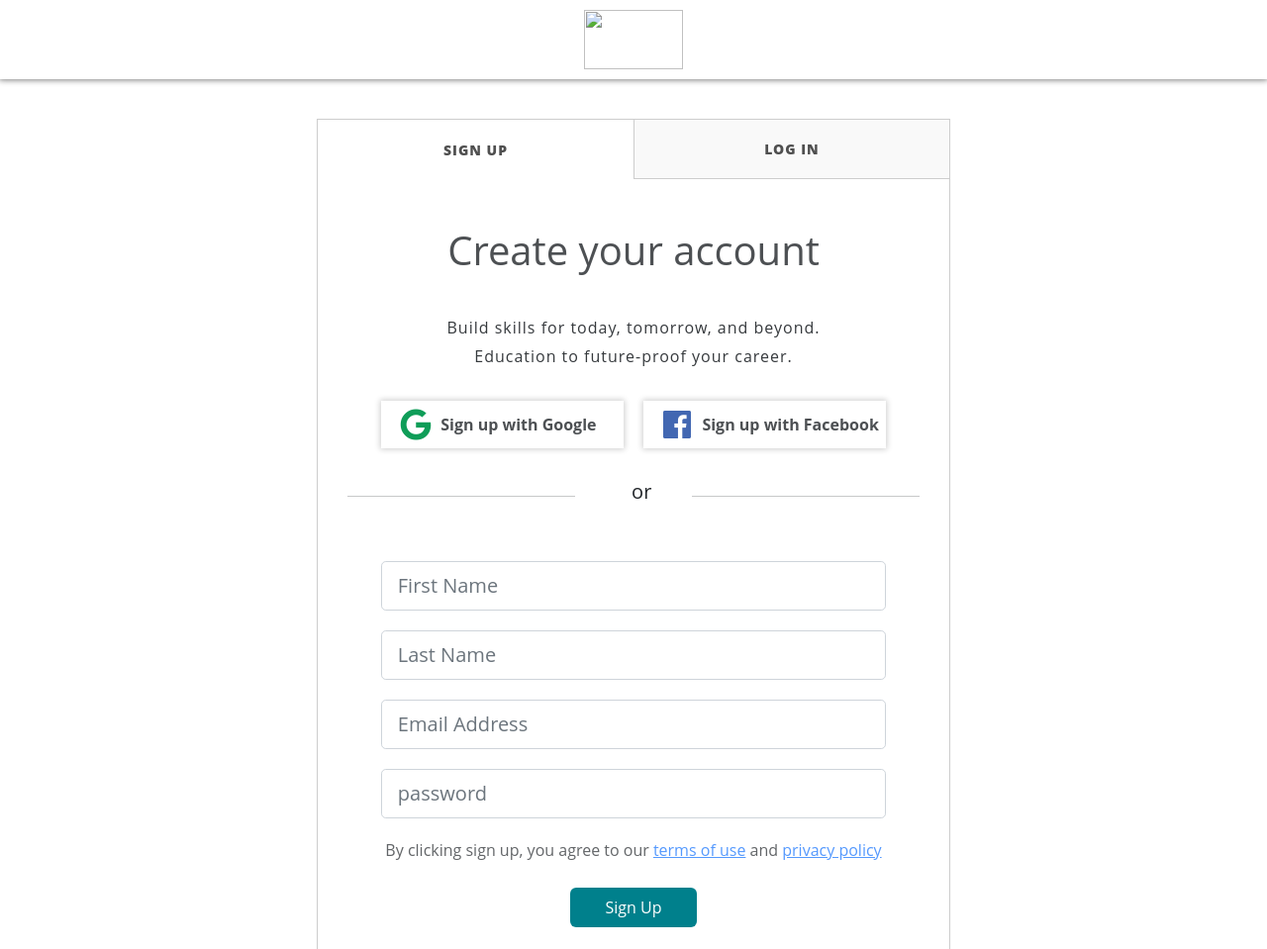
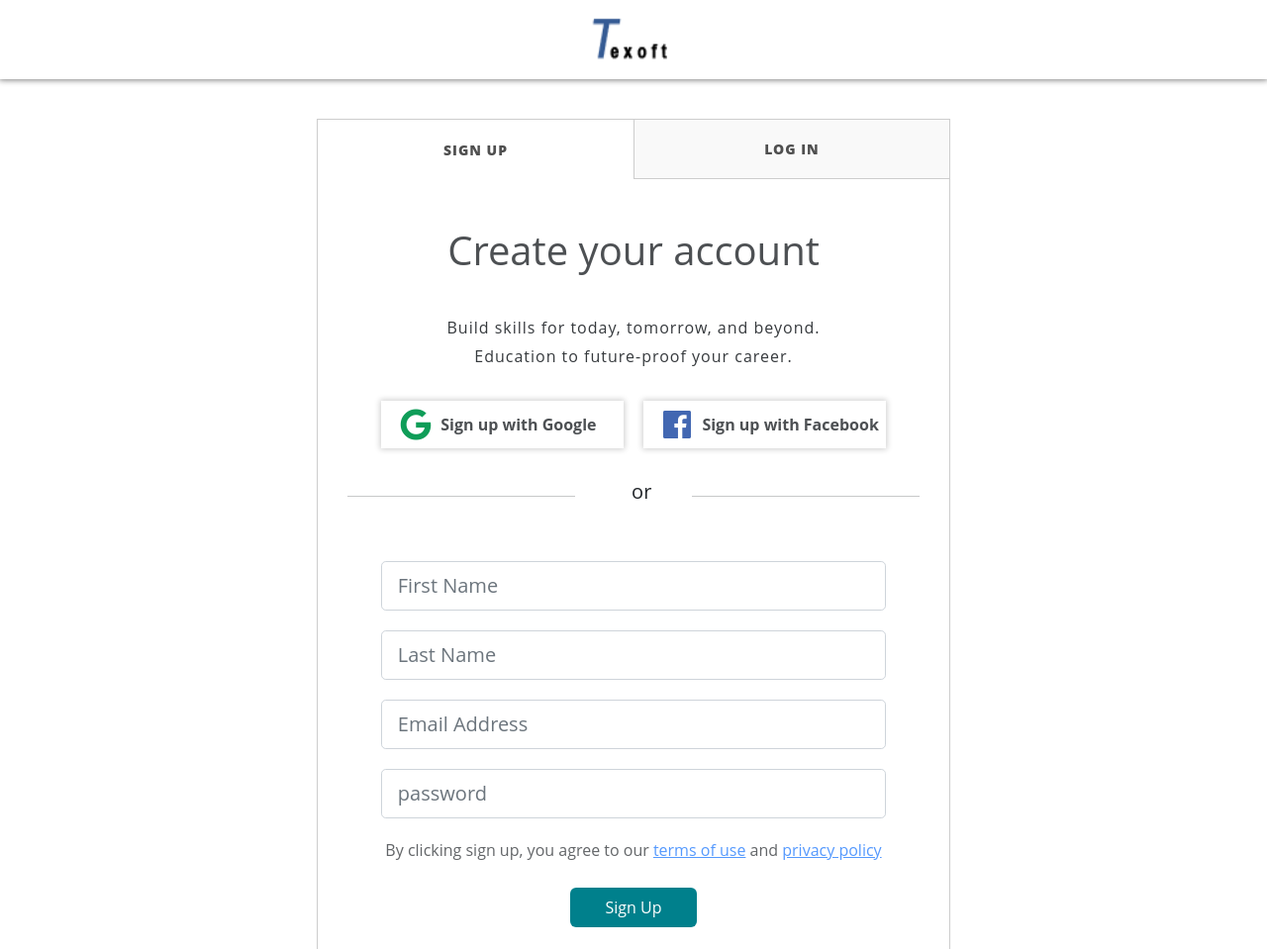
Before and after one commit to AliHamzaBham/signin-signup-, a plain HTML site: page index.html in a window 1280 px wide. Shown: the top 959 px of the page at 99% size. Drawn offline with nearby package versions, Linux system fonts and the light colour scheme.

Commit message:
img tag updated

```diff
--- a/index.html
+++ b/index.html
@@ -17,7 +17,7 @@
 
 <body>
     <nav>
-        <img src="img/logo.png" alt="">
+        <img src="logo.png" alt="">
     </nav>
 
 
```
